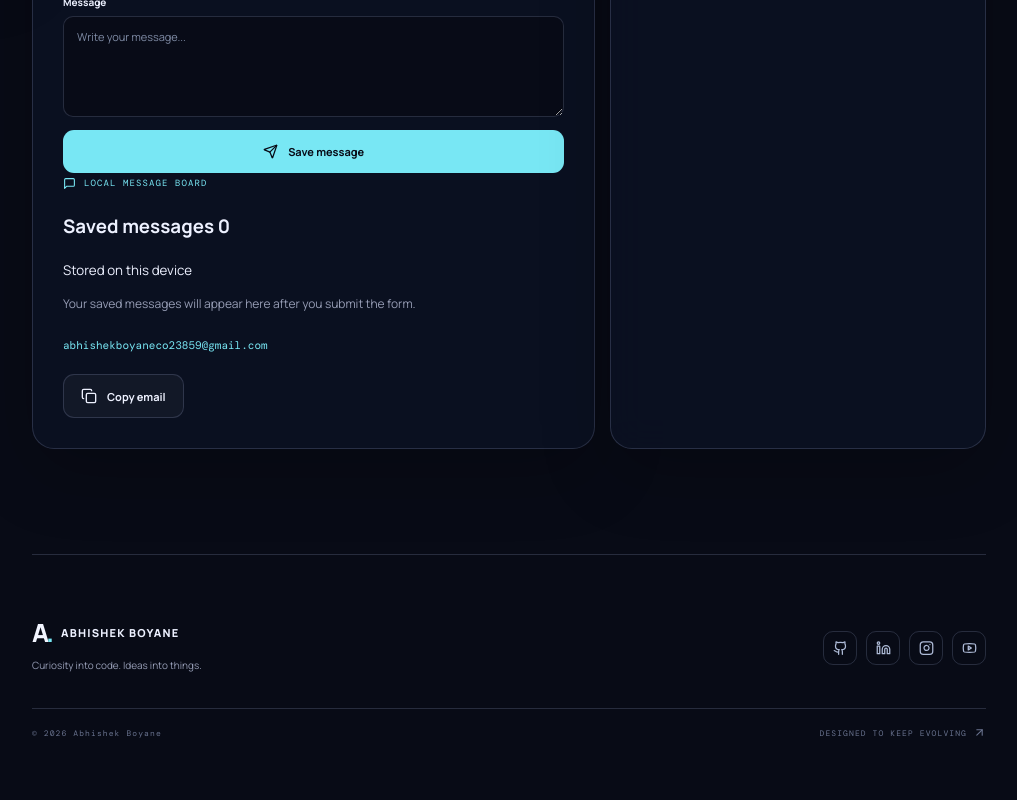
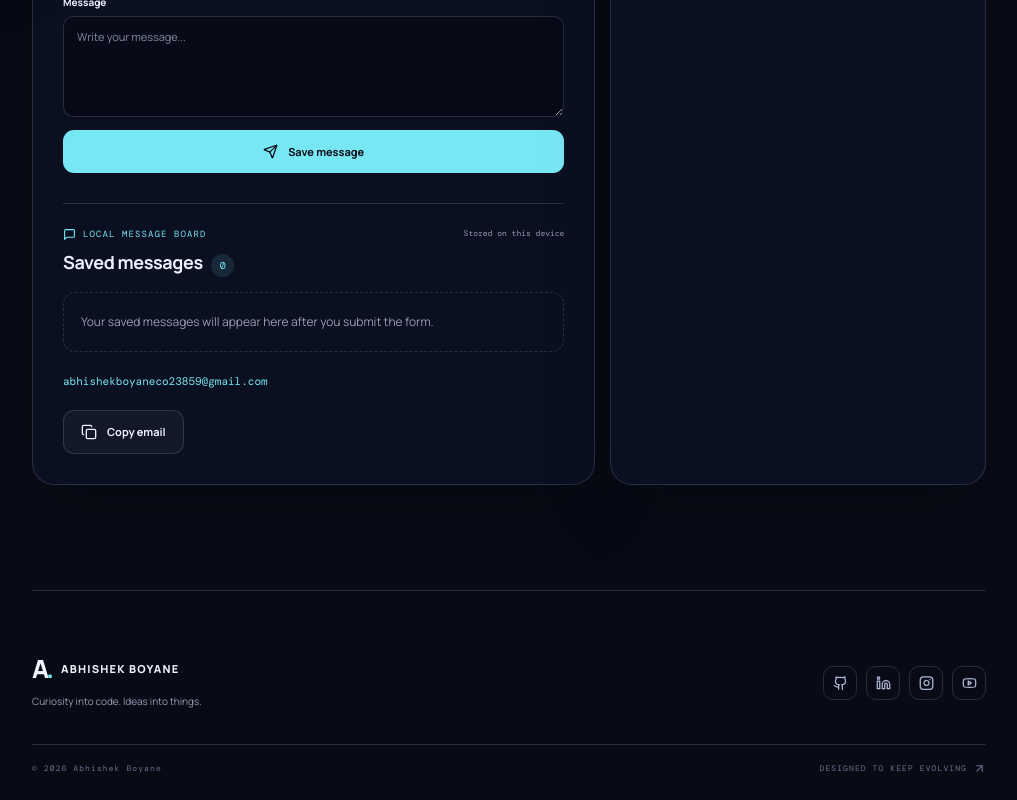
Before and after one commit to abhiopkrck/abhiopkrck, a React (Vite) app: page /contact in a window 1280 px wide. Shown: the part 831-1631 px from the top of the page, without its empty margins (256-1273 px from the left). Before the commit the page ends 1595 px from the top, so only its background shows below. Built offline with nearby package versions, Linux system fonts and the light colour scheme.

Commit message:
Style persistent local contact message board

```diff
--- a/src/styles.css
+++ b/src/styles.css
@@ -208,3 +208,24 @@ body:has(.sidebar-collapsed) .footer.container{width:min(1200px,calc(100% - 149p
  .sidebar-github{height:40px;min-height:40px}
  .sidebar-profile{padding-top:7px}
 }
+
+
+/* Contact page: locally saved message board */
+.saved-messages{margin-top:30px;padding-top:24px;border-top:1px solid var(--line)}
+.saved-messages-heading{display:flex;justify-content:space-between;align-items:flex-start;gap:12px;margin-bottom:15px}
+.saved-messages-heading .eyebrow{display:flex;align-items:center;gap:7px}
+.saved-messages-heading h3{font-size:18px;margin:9px 0 0;letter-spacing:-.4px}
+.saved-messages-heading h3 span{display:inline-grid;place-items:center;min-width:23px;height:23px;padding:0 6px;margin-left:5px;border-radius:20px;background:rgba(120,231,244,.12);color:var(--cyan);font:10px 'DM Mono'}
+.saved-messages-heading>small{font:8px 'DM Mono';color:var(--muted);text-align:right}
+.saved-messages-empty{padding:17px;border:1px dashed var(--line);border-radius:12px;color:var(--muted);font-size:10px;line-height:1.7}
+.saved-message-list{display:grid;gap:11px}
+.saved-message{padding:15px;border:1px solid var(--line);border-radius:13px;background:rgba(255,255,255,.025);overflow-wrap:anywhere}
+.saved-message-top{display:flex;justify-content:space-between;align-items:flex-start;gap:12px}
+.saved-message-top>div{display:grid;gap:5px;min-width:0}
+.saved-message-top strong{font-size:11px;color:var(--theme-text,var(--theme-text,#edf1ff))}
+.saved-message-top span,.saved-message time{font:8px 'DM Mono';color:var(--muted)}
+.saved-message-delete{width:30px;height:30px;flex:0 0 30px;display:grid;place-items:center;border:1px solid var(--line);border-radius:9px;background:transparent;color:var(--muted);cursor:pointer}
+.saved-message-delete:hover{color:#ff9292;border-color:#ff929255;background:#ff777711}
+.saved-message h4{font-size:11px;margin:13px 0 5px;color:var(--cyan)}
+.saved-message>p{font-size:10px;line-height:1.8;color:var(--muted);white-space:pre-wrap;margin:8px 0 12px}
+.saved-message time{display:block}
```
